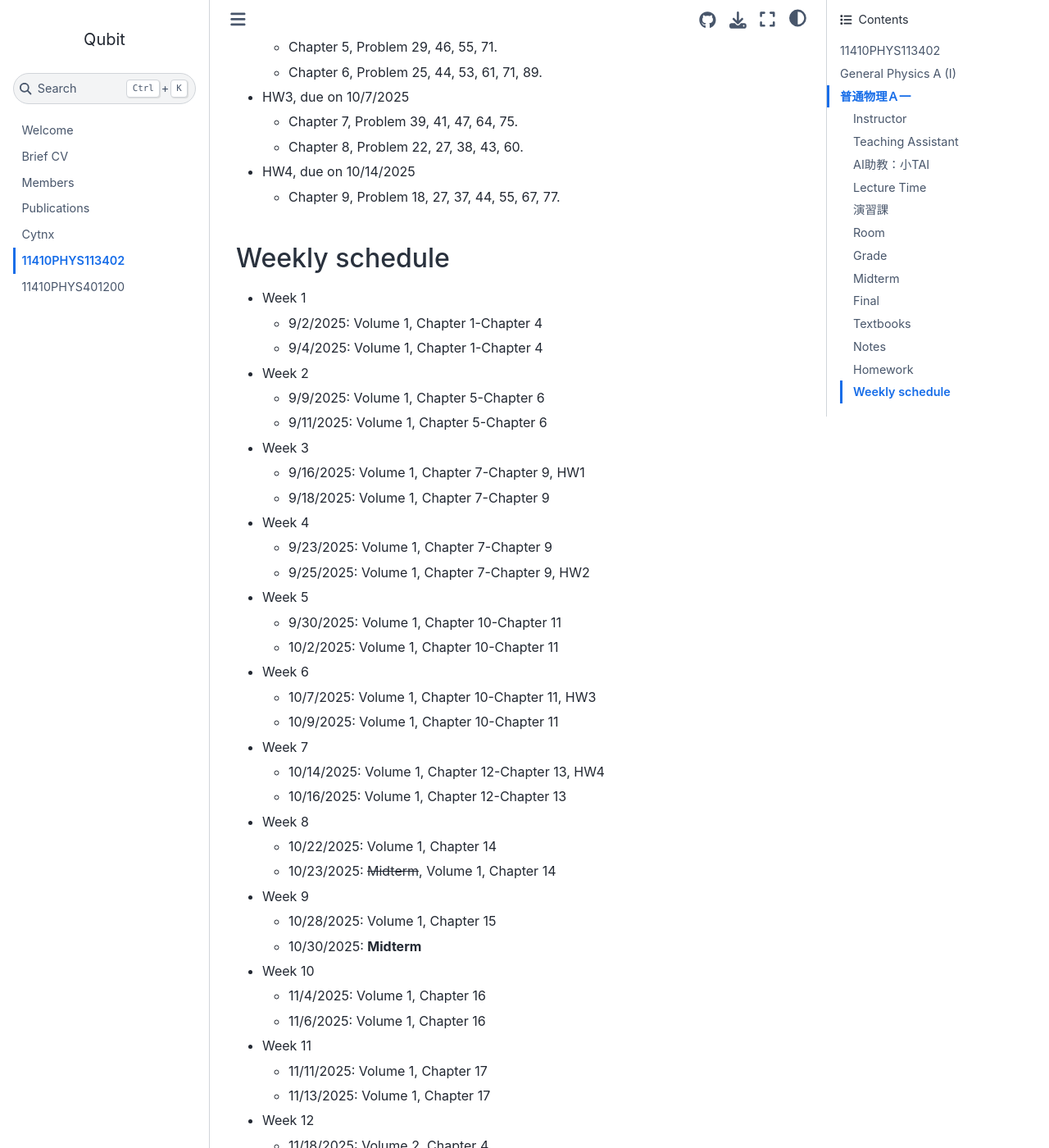
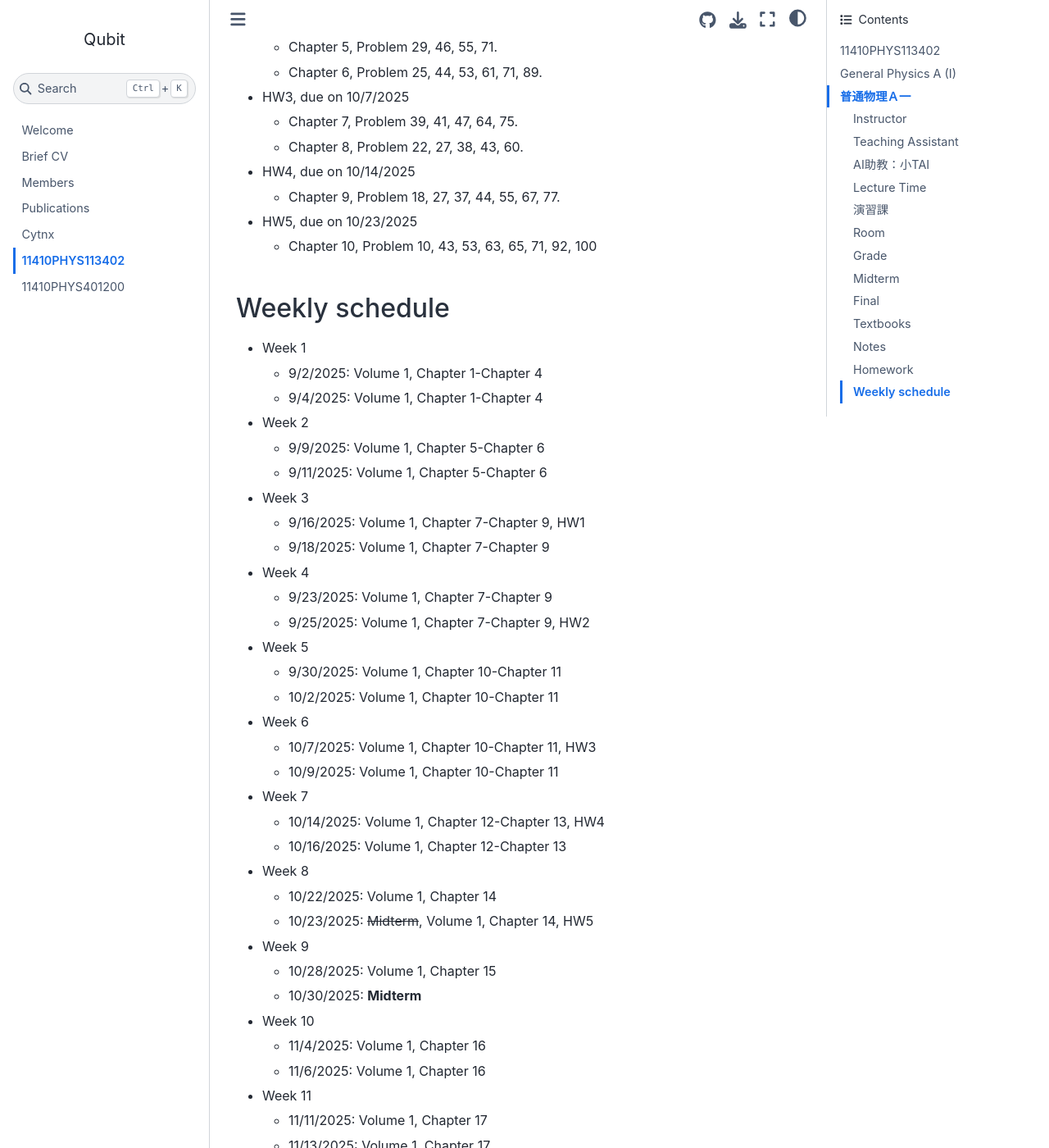
Before and after one commit to pcchen/pcchen.github.io, a Jupyter Book: the page built from teaching/11410PHYS113402.md, in a window 1280 px wide and 1400 px high, scrolled down 3261 px. Shown: the whole window at 82% size. Built offline with Jupyter Book 1.0.4 settings and Sphinx 7.4.7 and the Sphinx Book theme 1.1.4, drawn with Linux system fonts in a browser that asks for light colours.

Commit message:
update HW5

```diff
--- a/teaching/11410PHYS113402.md
+++ b/teaching/11410PHYS113402.md
@@ -93,6 +93,9 @@ In this semester we plan to cover following topics
   * Chapter 8, Problem 22, 27, 38, 43, 60.
 * HW4, due on 10/14/2025
   * Chapter 9, Problem 18, 27, 37, 44, 55, 67, 77.
+* HW5, due on 10/23/2025
+  * Chapter 10, Problem 10, 43, 53, 63, 65, 71, 92, 100
+
 
 ## Weekly schedule
 * Week 1
@@ -118,7 +121,7 @@ In this semester we plan to cover following topics
   * 10/16/2025: Volume 1, Chapter 12-Chapter 13
 * Week 8
   * 10/22/2025: Volume 1, Chapter 14
-  * 10/23/2025: <s>Midterm</s>, Volume 1, Chapter 14
+  * 10/23/2025: <s>Midterm</s>, Volume 1, Chapter 14, HW5
 * Week 9
   * 10/28/2025: Volume 1, Chapter 15
   * 10/30/2025: **Midterm**
```
Also changed, not shown: 1 other file.
